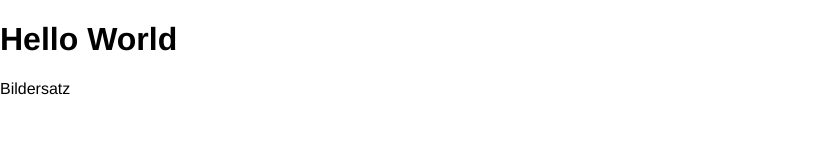
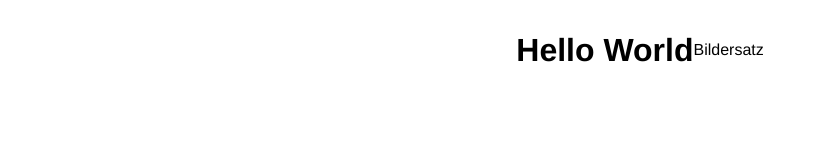
Before and after one commit to Marcy3/test, a plain HTML site: page index.html in a window 1280 px wide. Shown: the whole page, without its empty margins (0-825 px from the left). Drawn offline with Linux system fonts and the light colour scheme.

Commit message:
Fixed a mistake

```diff
--- a/style.css
+++ b/style.css
@@ -4,7 +4,7 @@ body {
 }
 
 #container {
-	display:felx;
+	display:flex;
 	align-items: center;
 	justify-content:center;
 	height: 100px;
```
